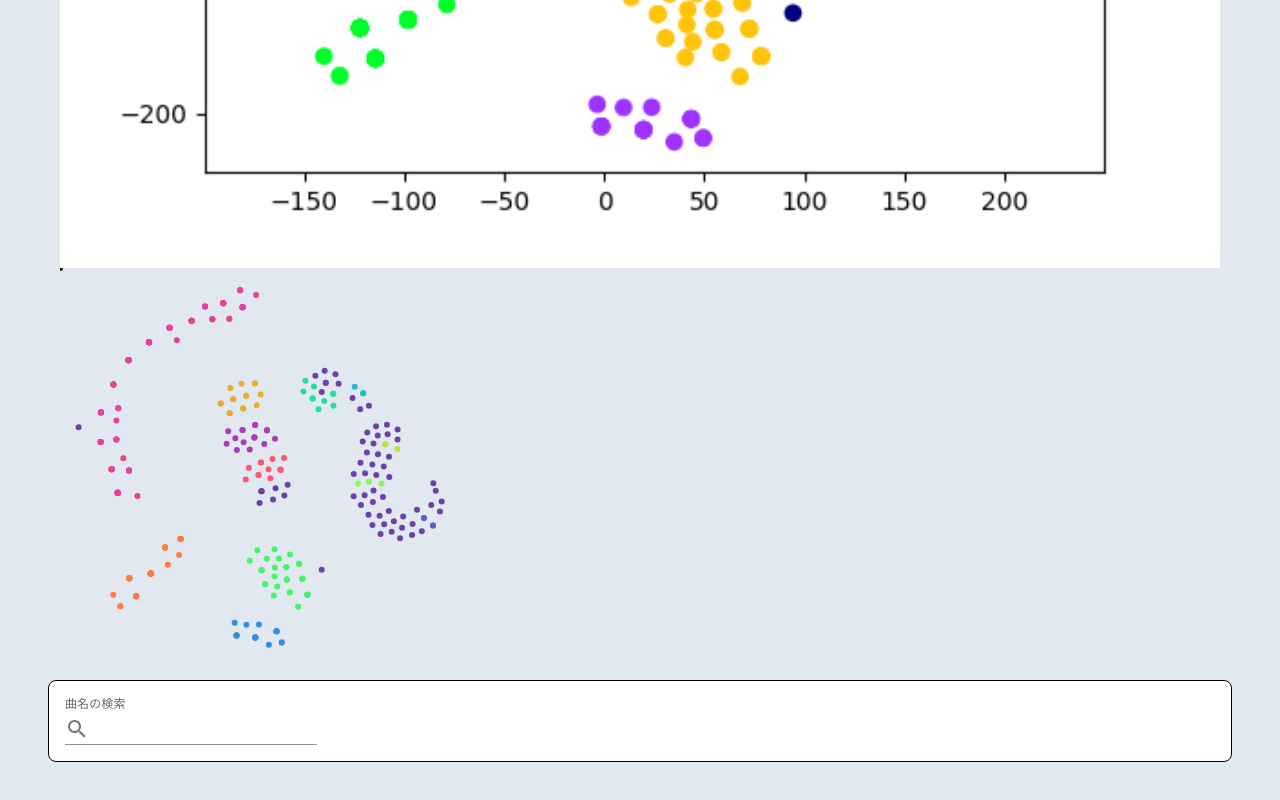
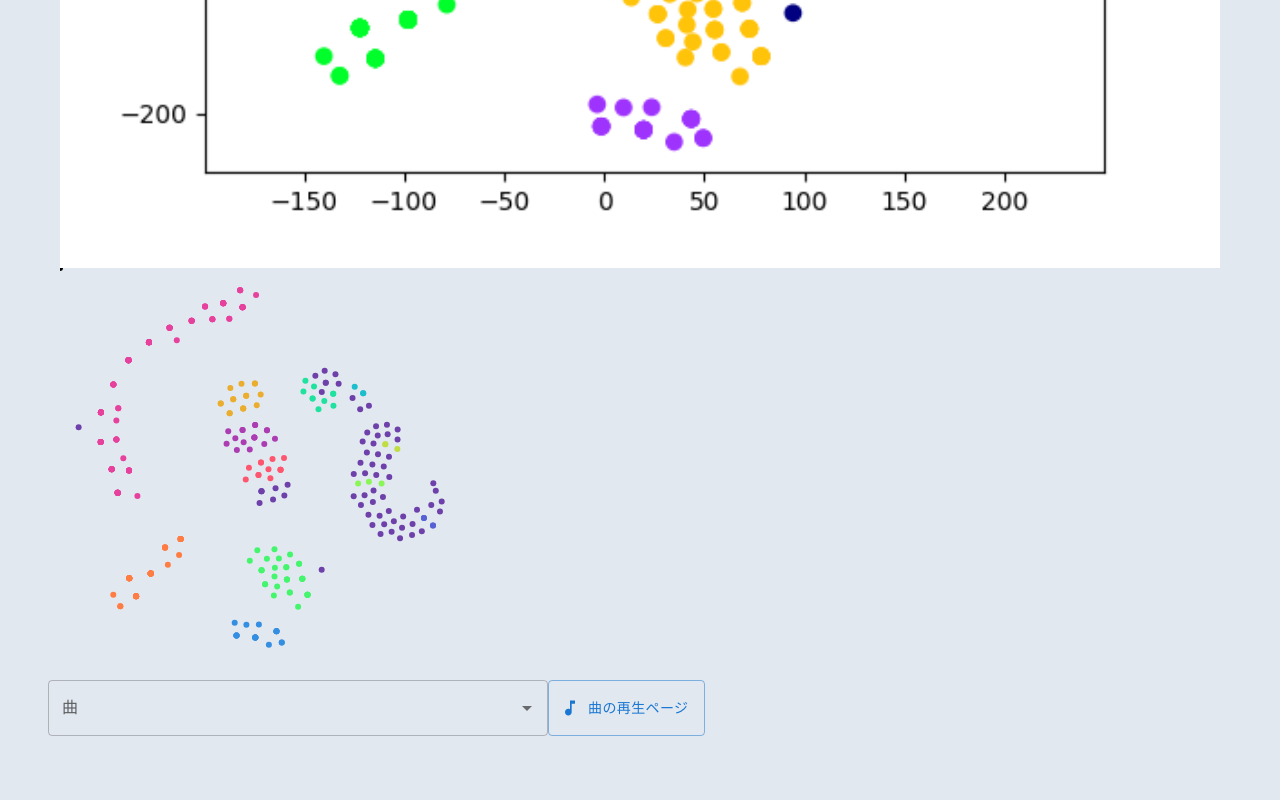
Before and after one commit to vdslab/watahal_proseka-fingering, a Next.js app: page / in a window 1280 px wide. Shown: the part 857-1657 px from the top of the page. Built offline with nearby package versions, Linux system fonts and the light colour scheme.

Commit message:
曲選択画面の曲検索が最高にcillになったよ　　あとテーブルのCELLを押すだけで曲再生に飛べるゾ

```diff
--- a/app/music/[name]/{feature}/Content.jsx
+++ b/app/music/[name]/{feature}/Content.jsx
@@ -5,6 +5,7 @@ import VideoPlayer from "./VideoPlayer";
 import FingeringVis from "./FingeringVis";
 import Stack from "@mui/material/Stack";
 import Button from "@mui/material/Button";
+import PanToolAltIcon from "@mui/icons-material/PanToolAlt";
 import { styled, useTheme } from "@mui/material/styles";
 const drawerWidth = 240;
 
@@ -38,12 +39,13 @@ export default function Content() {
       <Main open={open}>
         <Stack spacing={2} direction="row">
           <Button
-            variant="contained"
+            variant="outlined"
             onClick={(e) => {
               setOpen(!open);
             }}
+            startIcon={<PanToolAltIcon />}
           >
-            どろわー
+            運指表示
           </Button>
         </Stack>
         <div>
--- a/app/{feature}/Search.jsx
+++ b/app/{feature}/Search.jsx
@@ -3,6 +3,12 @@ import MusicSearch from "@/components/Search";
 import { Box } from "@mui/material";
 import React, { useEffect, useState } from "react";
 import searchFilter from "./searchFilter";
+import TextField from "@mui/material/TextField";
+import Autocomplete from "@mui/material/Autocomplete";
+import Button from "@mui/material/Button";
+import MusicNoteIcon from "@mui/icons-material/MusicNote";
+
+import { useRouter } from "next/navigation";
 
 export default function Search({ data }) {
   const [musics, setMusics] = useState([]);
@@ -10,12 +16,56 @@ export default function Search({ data }) {
     const filtered = searchFilter(data, e.target.value);
     setMusics(filtered);
   }
+
+  const names = data.map(({ id, name }) => {
+    return { key: id, label: name };
+  });
+
+  const router = useRouter();
+  const [selectname, setSelectname] = useState(null);
+
   return (
-    <Box sx={{ bgcolor: "background.paper", p: 2, border: 1, borderRadius: 2 }}>
-      <MusicSearch handleChange={handleChange} />
-      {musics.map(({ name }) => {
-        return <p key={name}>{name}</p>;
-      })}
-    </Box>
+    <div className="flex">
+      {/* <Box
+        sx={{ bgcolor: "background.paper", p: 2, border: 1, borderRadius: 2 }}
+      >
+        <MusicSearch handleChange={handleChange} />
+        {musics.map(({ name }) => {
+          return <p key={name}>{name}</p>;
+        })}
+      </Box> */}
+
+      <Autocomplete
+        disablePortal
+        id="combo-box-demo"
+        options={names}
+        renderOption={(props, option) => {
+          return (
+            <Box component="li" {...props} key={option.key}>
+              {option.label}
+            </Box>
+          );
+        }}
+        sx={{ width: 500 }}
+        renderInput={(params) => {
+          return <TextField {...params} label="曲" />;
+        }}
+        onChange={(event, value) => {
+          setSelectname(value.label);
+        }}
+      />
+
+      <Button
+        variant="outlined"
+        startIcon={<MusicNoteIcon />}
+        onClick={() => {
+          if (selectname != null) {
+            router.push(`/music/${selectname}`);
+          }
+        }}
+      >
+        曲の再生ページ
+      </Button>
+    </div>
   );
 }
--- a/components/MusicTable.jsx
+++ b/components/MusicTable.jsx
@@ -1,6 +1,5 @@
 "use client";
 import * as React from "react";
-import Link from "next/link";
 import {
   TableContainer,
   Table,
@@ -8,10 +7,12 @@ import {
   TableRow,
   TableHead,
   Button,
+  IconButton,
 } from "@mui/material";
 import ArrowDropDownIcon from "@mui/icons-material/ArrowDropDown";
 import TableCell, { tableCellClasses } from "@mui/material/TableCell";
-import IconButton from "@mui/material/IconButton";
+
+import { useRouter } from "next/navigation";
 
 import { styled } from "@mui/material/styles";
 
@@ -35,15 +36,13 @@ const StyledTableCell = styled(TableCell)(({ theme }) => ({
   },
 }));
 
-function onclick(event) {
-  console.log(event.currentTarget.value);
-}
-
 export default function MusicTable({ data, header }) {
   const cell = "px-4 py-2";
   const smallCell = `${cell} w-1/12`;
   const dataCell = `border ${cell}`;
   const smallDataCell = `border ${smallCell} text-center`;
+
+  const router = useRouter();
   return (
     <TableContainer>
       <Table>
@@ -78,13 +77,15 @@ export default function MusicTable({ data, header }) {
         <TableBody>
           {data.map(({ name, level, sec, bpm }) => {
             return (
-              <TableRow key={name} hover>
+              <TableRow
+                key={name}
+                hover
+                onClick={() => router.push(`/music/${name}`)}
+              >
                 {/* {Object.values(music).map((value) => (
                     <TableCell>{value}</TableCell>
                   ))} */}
-                <TableCell>
-                  <Link href={`/music/${name}`}>{name}</Link>
-                </TableCell>
+                <TableCell>{name}</TableCell>
                 <TableCell>{level}</TableCell>
                 <TableCell>{sec}</TableCell>
                 <TableCell>{bpm}</TableCell>
```
